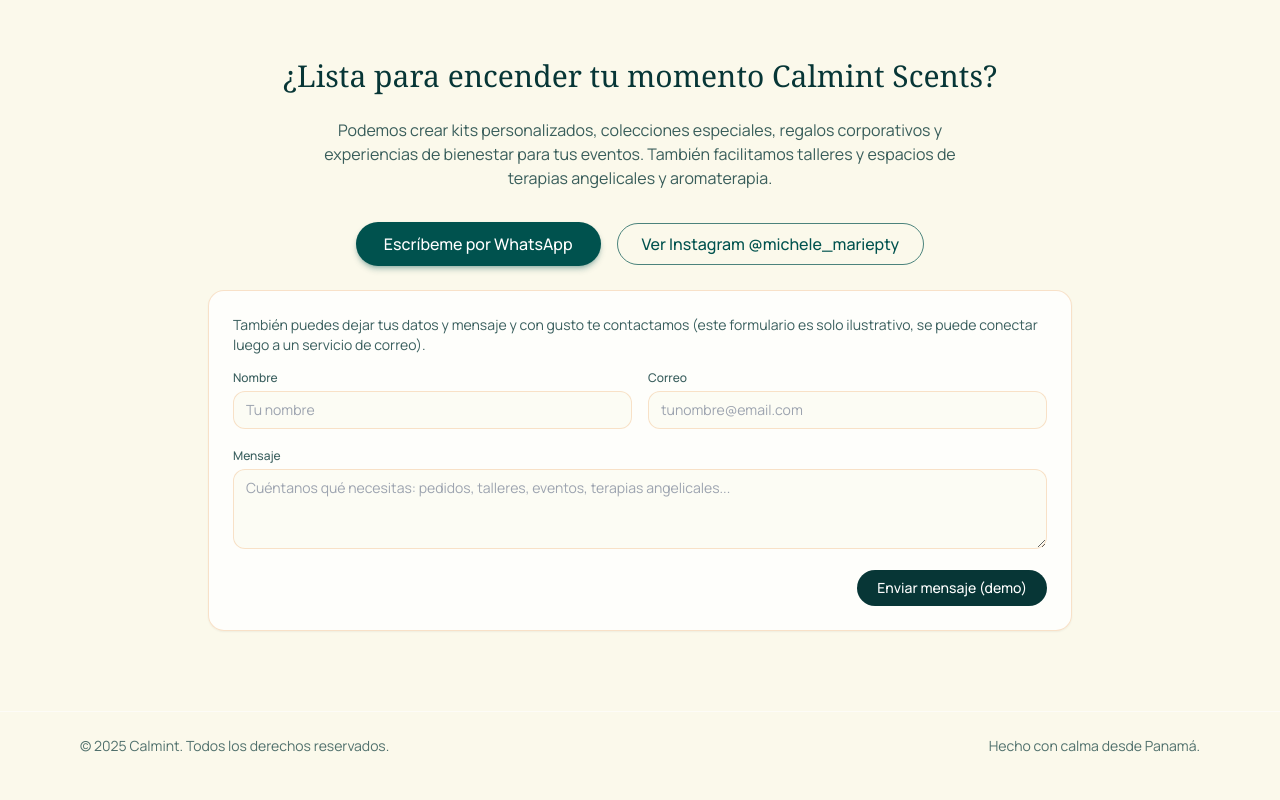
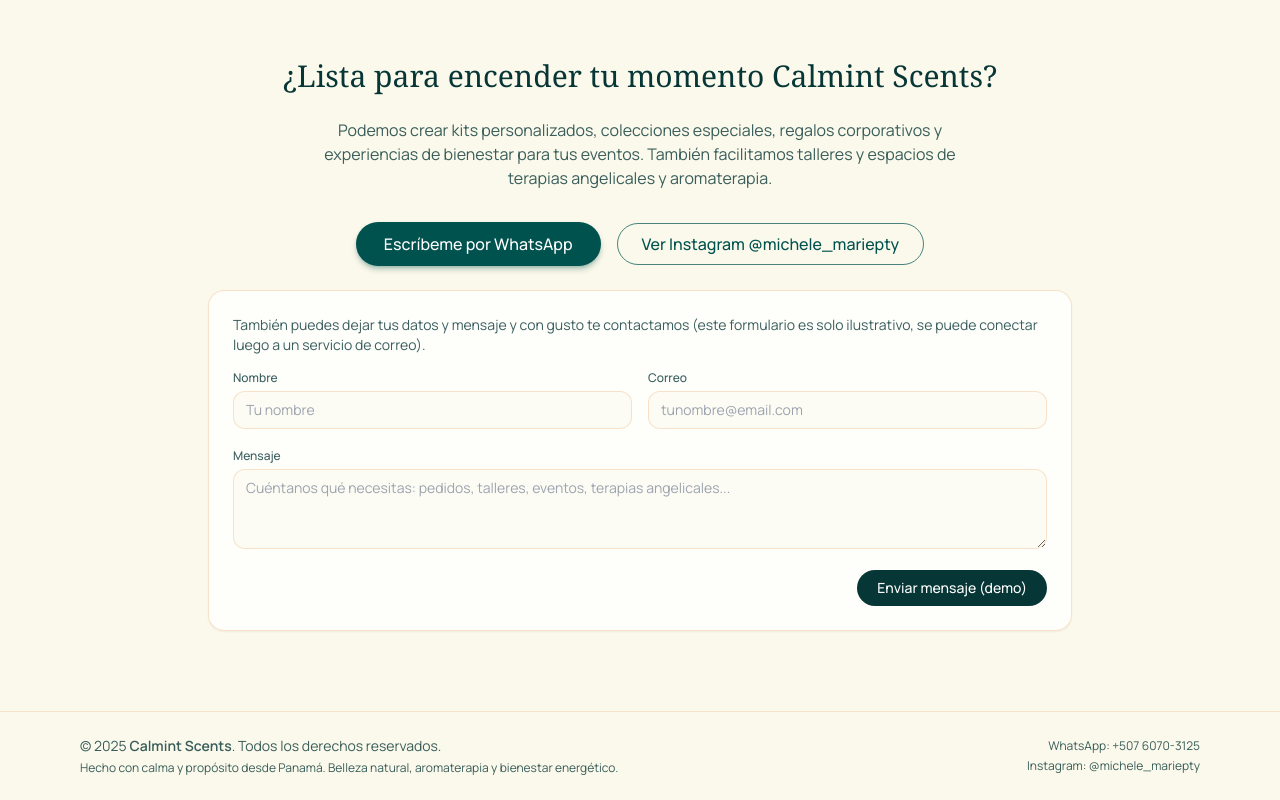
Before and after one commit to lulabtechnology/calmint, a Next.js app: page / in a window 1280 px wide. Shown: the part 3512-4312 px from the top of the page. Built offline with nearby package versions, Linux system fonts and the light colour scheme; no server answers; the database is empty; a web font is replaced by a local one.

Commit message:
Update Footer.tsx

```diff
--- a/components/Footer.tsx
+++ b/components/Footer.tsx
@@ -2,10 +2,37 @@
   const year = new Date().getFullYear();
 
   return (
-    <footer className="border-t border-white/60 bg-calmint-cream">
-      <div className="container-calmint py-6 flex flex-col md:flex-row items-center justify-between gap-3 text-xs md:text-sm text-calmint-dark/70">
-        <p>© {year} Calmint. Todos los derechos reservados.</p>
-        <p>Hecho con calma desde Panamá.</p>
+    <footer className="border-t border-calmint-peach/60 bg-calmint-cream/95">
+      <div className="mx-auto max-w-6xl px-4 py-6 flex flex-col md:flex-row items-center justify-between gap-3 text-xs md:text-sm text-calmint-dark/80">
+        <div className="space-y-1 text-center md:text-left">
+          <p>
+            © {year} <span className="font-semibold">Calmint Scents</span>. Todos
+            los derechos reservados.
+          </p>
+          <p className="text-[11px] md:text-xs">
+            Hecho con calma y propósito desde Panamá. Belleza natural,
+            aromaterapia y bienestar energético.
+          </p>
+        </div>
+
+        <div className="flex flex-col items-center md:items-end gap-1 text-[11px] md:text-xs">
+          <a
+            href="https://wa.me/50760703125"
+            target="_blank"
+            rel="noreferrer"
+            className="hover:text-calmint-green transition-colors"
+          >
+            WhatsApp: +507 6070-3125
+          </a>
+          <a
+            href="https://www.instagram.com/michele_mariepty"
+            target="_blank"
+            rel="noreferrer"
+            className="hover:text-calmint-green transition-colors"
+          >
+            Instagram: @michele_mariepty
+          </a>
+        </div>
       </div>
     </footer>
   );
```
